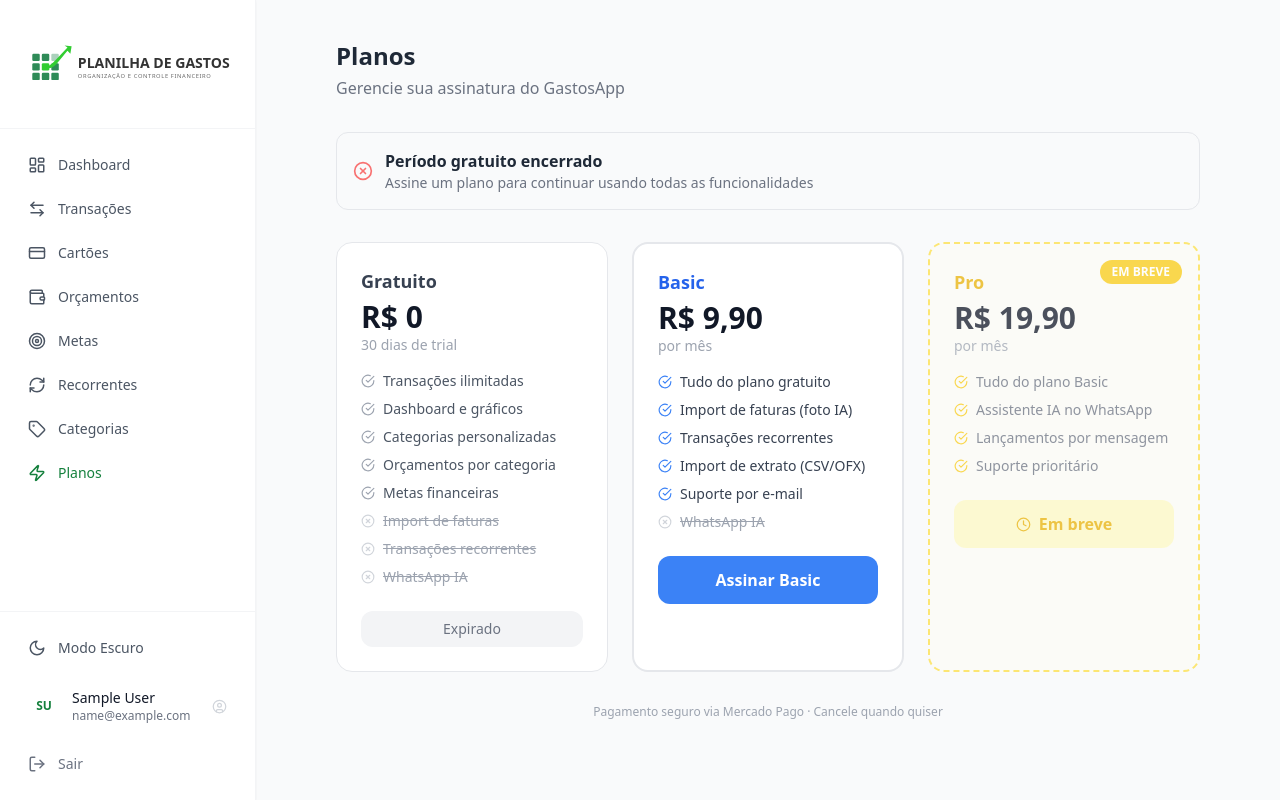
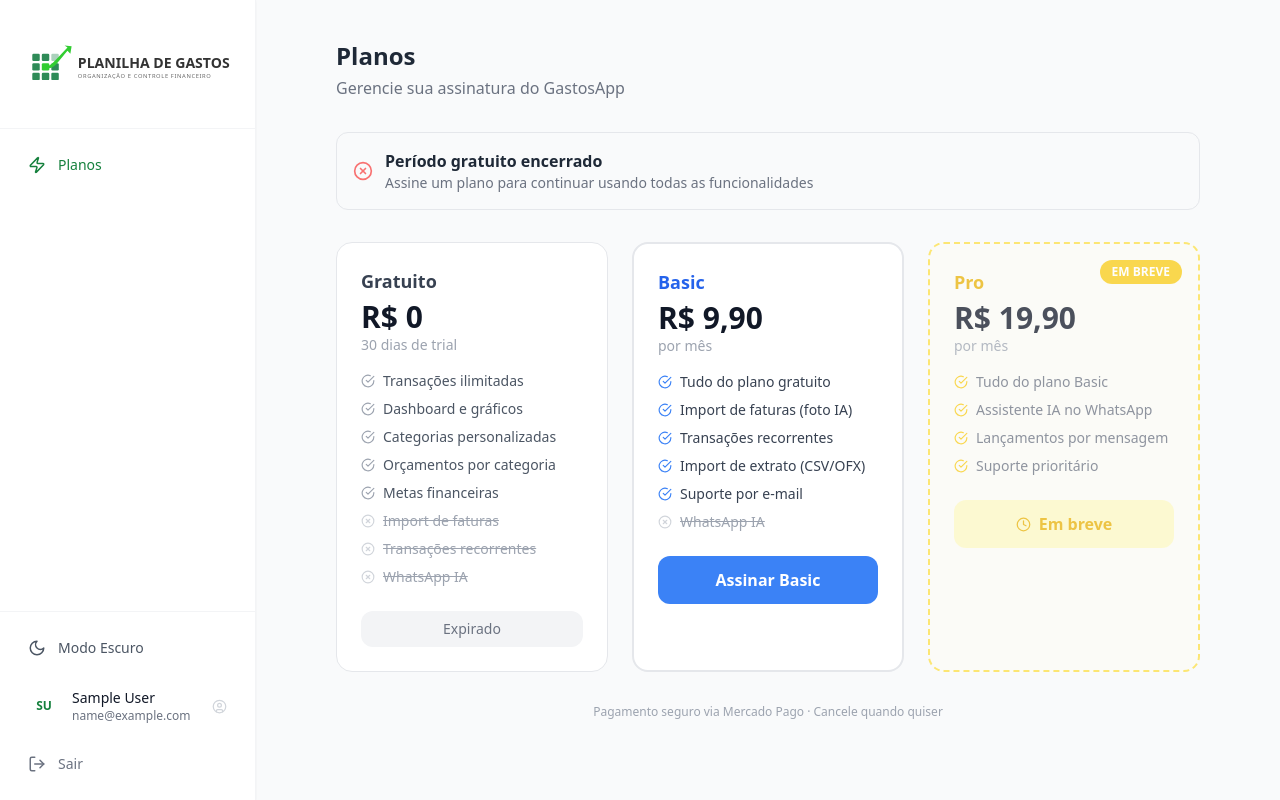
Before and after one commit to Vini-LimaDev/gastos-app-1, a React (Vite) app in the folder frontend/: page /planos in a window 1280 px wide. Built offline with nearby package versions, Linux system fonts and the light colour scheme; no server answers; sample sign-in values are in the browser's storage.

Commit message:
feat: atualizar lógica de navegação para exibir itens com base na expiração do plano

```diff
--- a/frontend/src/components/Layout.jsx
+++ b/frontend/src/components/Layout.jsx
@@ -1,6 +1,7 @@
 import { NavLink, Outlet } from 'react-router-dom'
 import { useAuth } from '../hooks/useAuth.jsx'
 import { useTheme } from '../context/ThemeContext.jsx'
+import { usePlan } from '../hooks/usePlan'
 import {
   LayoutDashboard,
   ArrowLeftRight,
@@ -30,10 +31,15 @@ const navItems = [
 export default function Layout() {
   const { user, logout } = useAuth()
   const { isDark, toggleTheme } = useTheme()
+  const { isExpired } = usePlan()
 
   const initials = user?.name
     ? user.name.split(' ').map((n) => n[0]).slice(0, 2).join('').toUpperCase()
     : '?'
+
+  const visibleNav = isExpired
+    ? navItems.filter(({ to }) => to === '/planos')
+    : navItems
 
   return (
     <div className="flex h-screen bg-gray-50 dark:bg-gray-950 overflow-hidden">
@@ -51,7 +57,7 @@ export default function Layout() {
 
         {/* Nav */}
         <nav className="flex-1 p-4 space-y-1 overflow-y-auto">
-          {navItems.map(({ to, label, icon: Icon }) => (
+          {visibleNav.map(({ to, label, icon: Icon }) => (
             <NavLink
               key={to}
               to={to}
```
